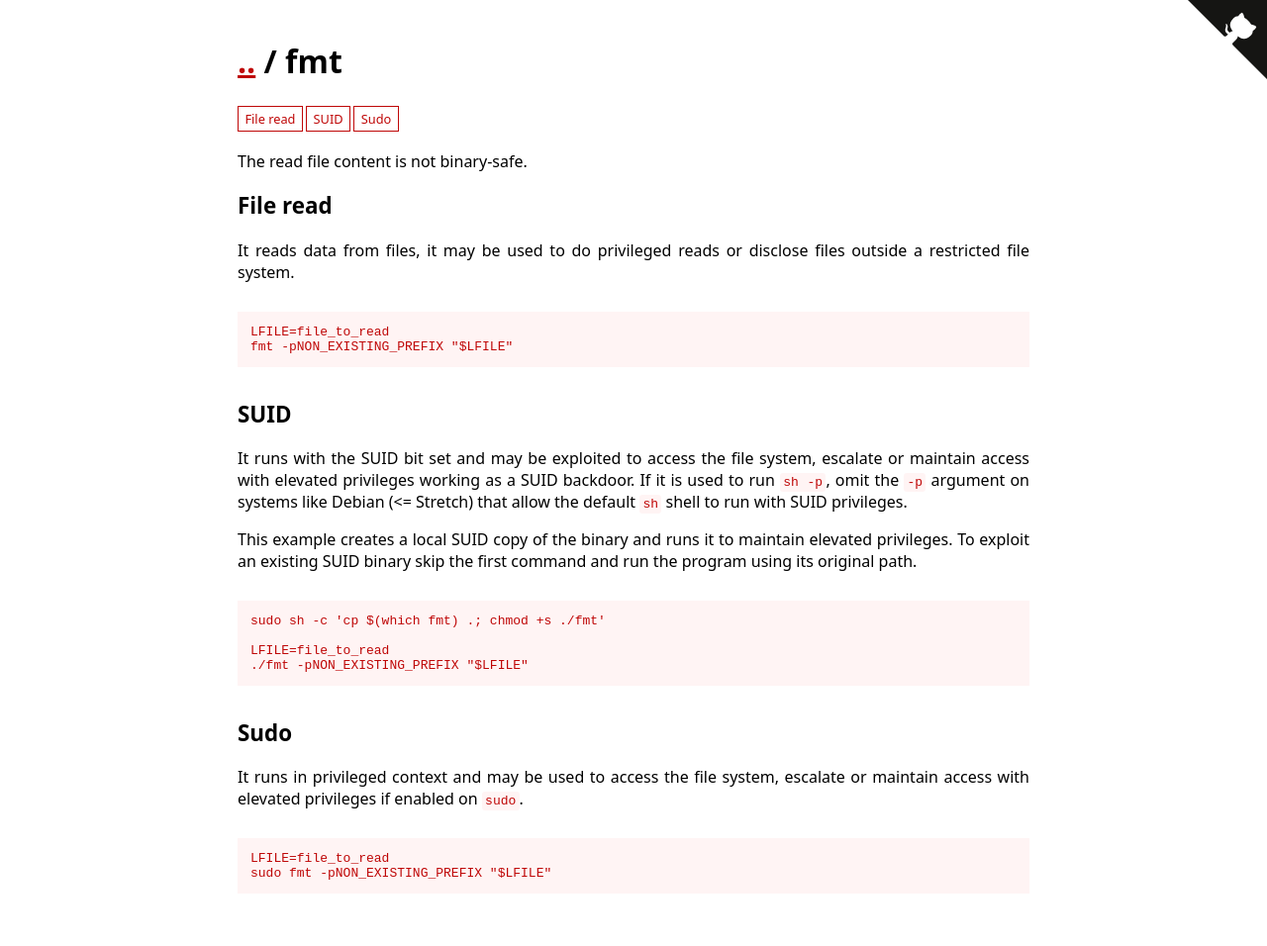
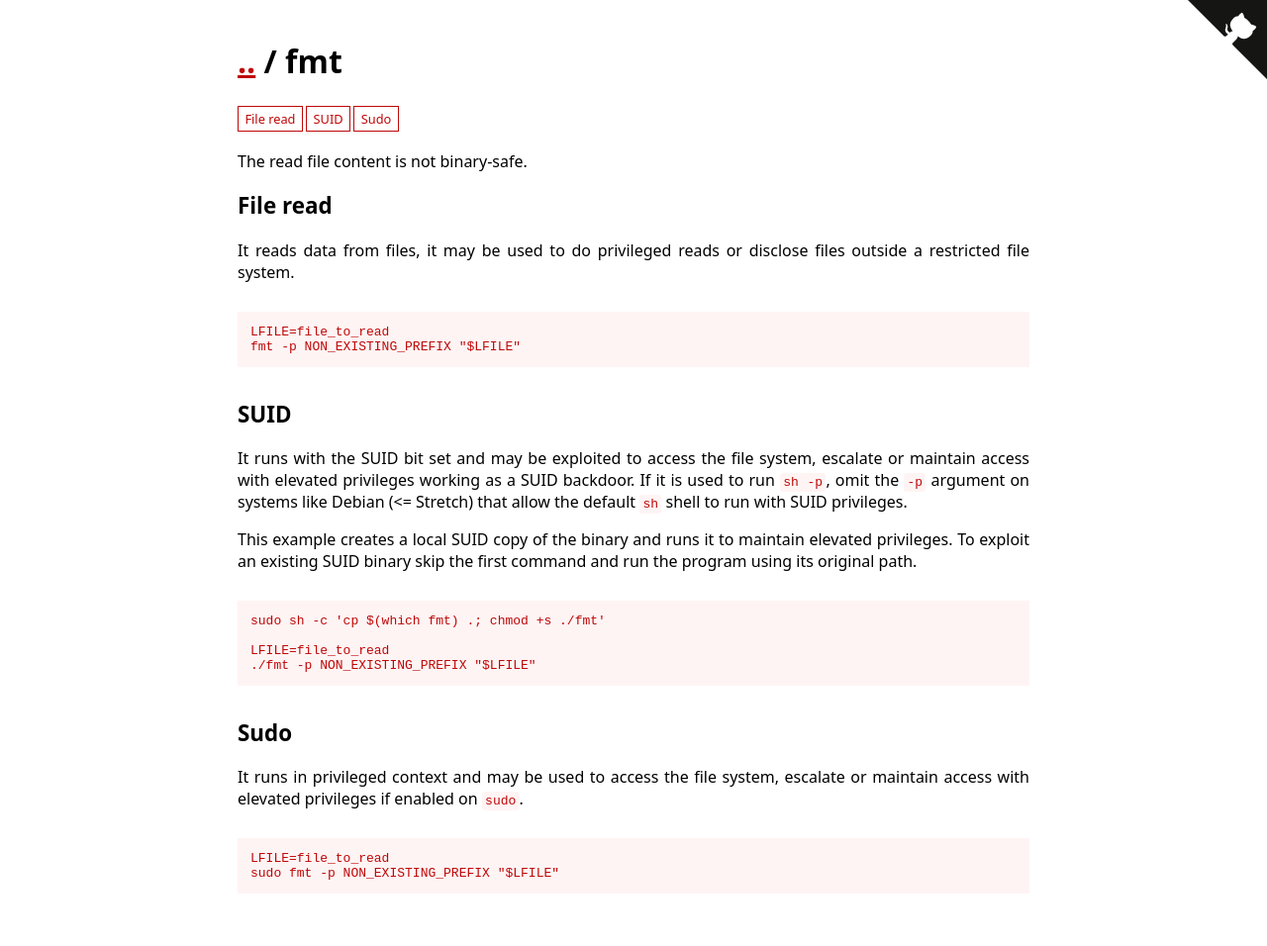
Before and after one commit to GTFOBins/GTFOBins.github.io, a Jekyll site: the page built from _gtfobins/fmt.md, in a window 1280 px wide. Shown: the whole page at 99% size. Built offline with Jekyll 4.4.1, drawn with Linux system fonts in a browser that asks for light colours.

Commit message:
add missing spaces

```diff
--- a/_gtfobins/fmt.md
+++ b/_gtfobins/fmt.md
@@ -4,13 +4,13 @@ functions:
   file-read:
     - code: |
         LFILE=file_to_read
-        fmt -pNON_EXISTING_PREFIX "$LFILE"
+        fmt -p NON_EXISTING_PREFIX "$LFILE"
   suid:
     - code: |
         LFILE=file_to_read
-        ./fmt -pNON_EXISTING_PREFIX "$LFILE"
+        ./fmt -p NON_EXISTING_PREFIX "$LFILE"
   sudo:
     - code: |
         LFILE=file_to_read
-        sudo fmt -pNON_EXISTING_PREFIX "$LFILE"
+        sudo fmt -p NON_EXISTING_PREFIX "$LFILE"
 ---
```
